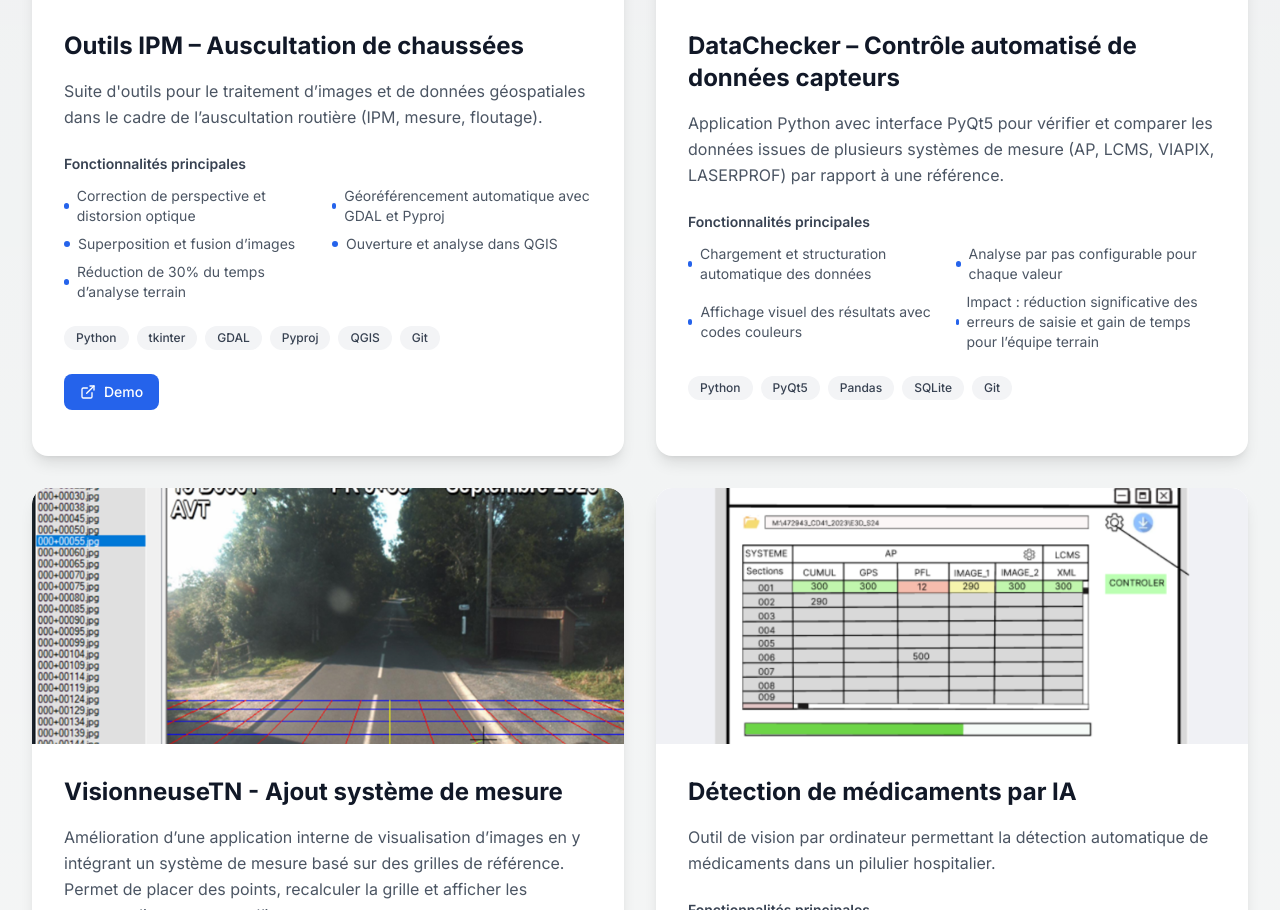
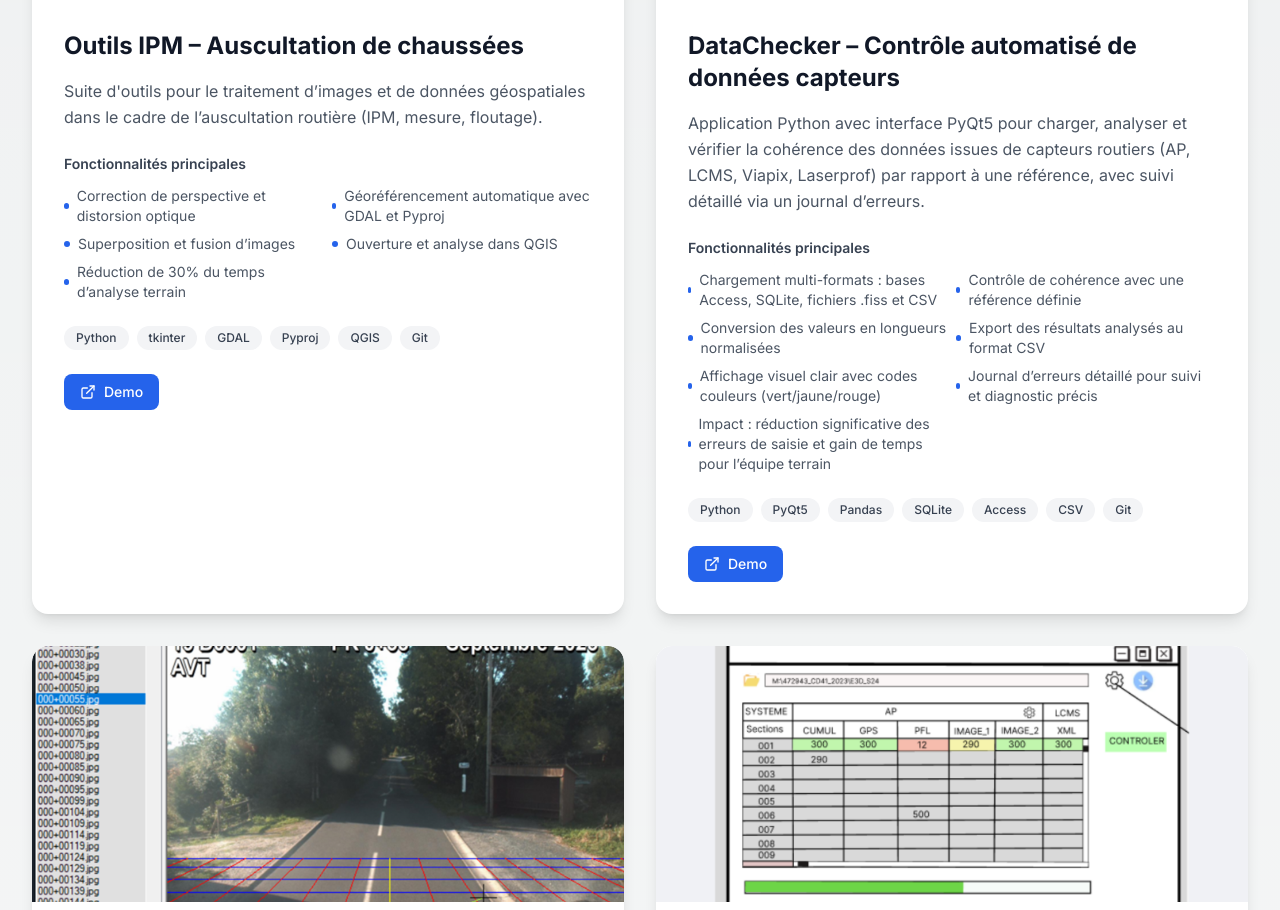
Before and after one commit to NdeyeFa9928/portfolio, a Next.js app: page / in a window 1280 px wide. Shown: the part 8079-8989 px from the top of the page. Built offline with nearby package versions, Linux system fonts and the light colour scheme.

Commit message:
feat(projectSection) : addition of the datachecker project

```diff
--- a/src/components/sections/ProjectsSection.tsx
+++ b/src/components/sections/ProjectsSection.tsx
@@ -31,23 +31,27 @@ const projects = [
   {
     title: 'DataChecker – Contrôle automatisé de données capteurs',
     description:
-      "Application Python avec interface PyQt5 pour vérifier et comparer les données issues de plusieurs systèmes de mesure (AP, LCMS, VIAPIX, LASERPROF) par rapport à une référence.",
+      "Application Python avec interface PyQt5 pour charger, analyser et vérifier la cohérence des données issues de capteurs routiers (AP, LCMS, Viapix, Laserprof) par rapport à une référence, avec suivi détaillé via un journal d’erreurs.",
     images: [
       '/images_project/DataChecker.png',
       '/images_project/DataChecker2.png',
       '/images_project/DataChecker3.png'
     ],
-    technologies: ['Python', 'PyQt5', 'Pandas', 'SQLite', 'Git'],
+    technologies: ['Python', 'PyQt5', 'Pandas', 'SQLite', 'Access', 'CSV', 'Git'],
     features: [
-      'Chargement et structuration automatique des données',
-      'Analyse par pas configurable pour chaque valeur',
-      'Affichage visuel des résultats avec codes couleurs',
+      'Chargement multi-formats : bases Access, SQLite, fichiers .fiss et CSV',
+      'Contrôle de cohérence avec une référence définie',
+      'Conversion des valeurs en longueurs normalisées',
+      'Export des résultats analysés au format CSV',
+      'Affichage visuel clair avec codes couleurs (vert/jaune/rouge)',
+      'Journal d’erreurs détaillé pour suivi et diagnostic précis',
       'Impact : réduction significative des erreurs de saisie et gain de temps pour l’équipe terrain'
     ],
-    links: { demo: '', github: '' }, // interne
+    links: { demo: 'https://moncvnfm.my.canva.site/datachecker', github: '' }, // outil interne, pas de lien public
     status: 'Terminé',
     category: 'Data / Outils internes'
   },
+
   {
     title: 'VisionneuseTN - Ajout système de mesure',
     description:
```
